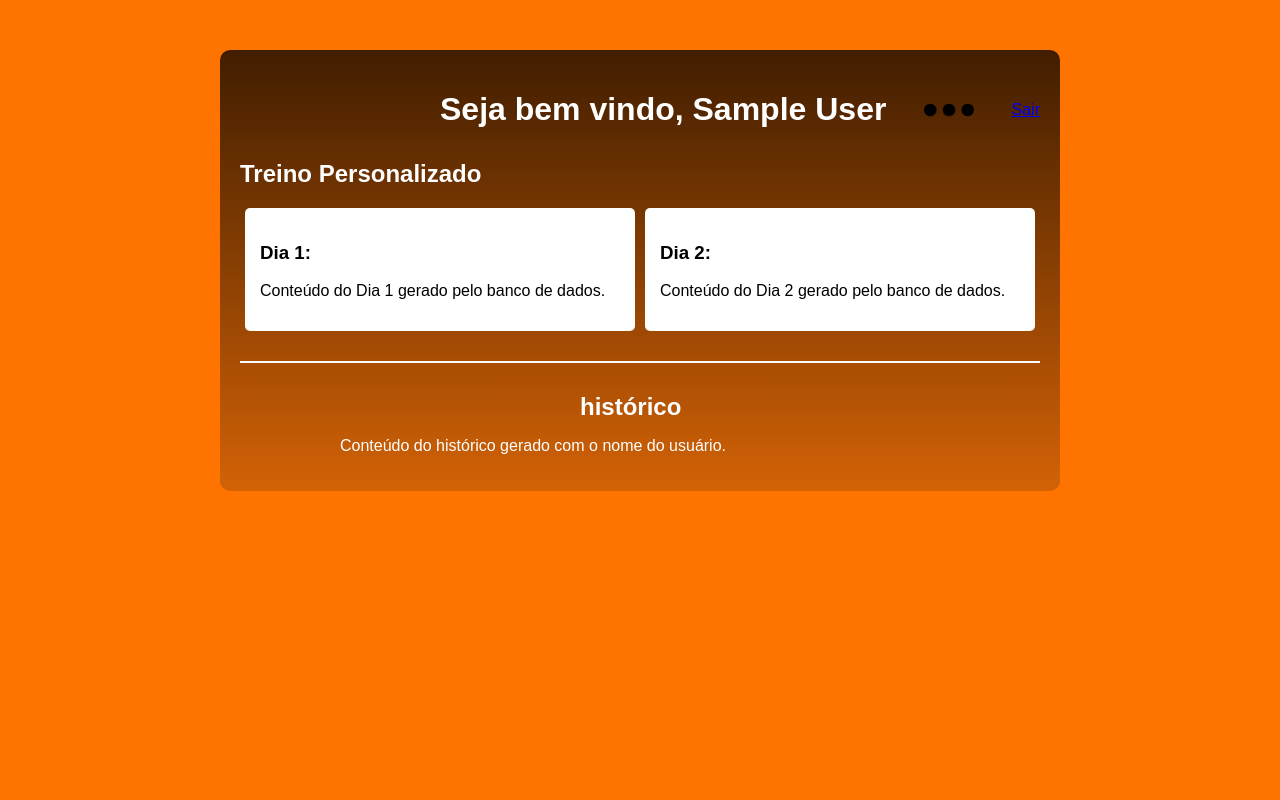
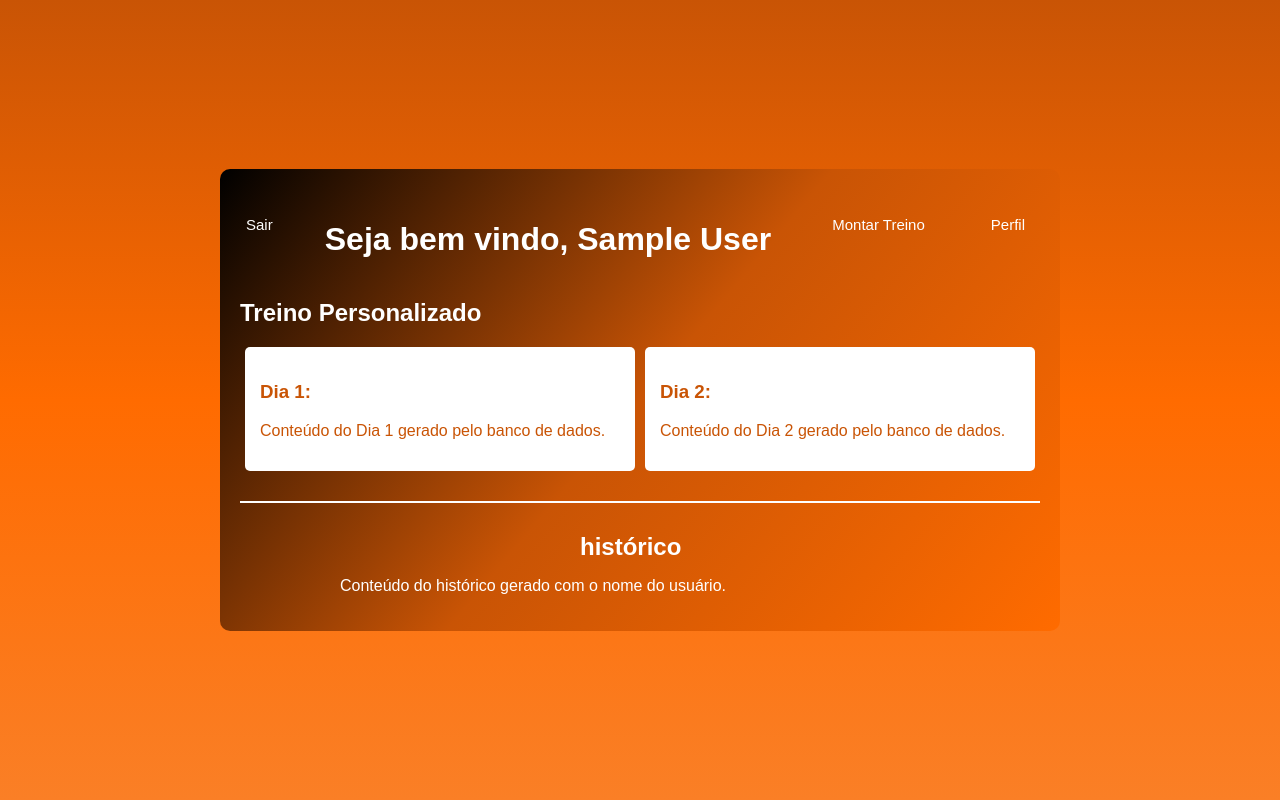
Before and after one commit to evandrolucasanacleto/Academia_Gurj-o, a PHP site: page /tela_principal.php in a window 1280 px wide. Run offline with PHP 8.4, Linux system fonts and the light colour scheme; the visitor is signed in with stand-in values (Sample User, id 1).

Commit message:
Finalizada a tela principal

```diff
--- a/app/css/tela_principal.css
+++ b/app/css/tela_principal.css
@@ -1,17 +1,20 @@
 body {
     margin: 0;
     font-family: Arial, sans-serif;
-    background-color: rgb(255, 115, 0);
+    background-image: linear-gradient(to bottom, #C95405, #FF6B00, #fa7f26);
+    height: 100vh;
+    display: flex;
+    align-items: center;
 }
 
 .container {
-    background: linear-gradient(to bottom, rgba(0, 0, 0, 0.747), rgb(211, 98, 6));
+    background-image: linear-gradient(130deg, #000000 ,#C95405, #FF6B00);
     padding: 20px;
     border-radius: 10px;
     width: 80%;
     max-width: 800px;
     margin: 50px auto;
-    color: white;
+    color: #fff;
     text-align: left; /* Alinhamento à esquerda para o texto */
 }
 
@@ -21,13 +24,59 @@ body {
     align-items: center; /* Alinha verticalmente ao centro */
 }
 
+.sair-button {
+    background: none;
+    border: none;
+    color: #fff;
+    font-size: 15px;
+    margin-bottom: 30px;
+    left: 15px;
+    cursor: pointer;
+}
+
+.sair-button:hover {
+    transform: scale(1.2);
+    transition: .3s;
+}
+
+.montar-button {
+    background: none;
+    border: none;
+    color: #fff;
+    font-size: 15px;
+    padding: 10px 15px;
+    cursor: pointer;
+    margin-bottom: 30px;
+}
+
+.montar-button:hover {
+    transform: scale(1.2);
+    transition: .3s;
+}
+
+.perfil-button {
+    background: none;
+    border: none;
+    color: #fff;
+    font-size: 15px;
+    padding: 10px 15px;
+    cursor: pointer;
+    margin-bottom: 30px;
+}
+
+.perfil-button:hover {
+    transform: scale(1.2);
+    transition: .3s;
+}
+
 .logo {
     width: 50px;
     height: auto;
 }
 
 .greeting {
-    margin-left: 200px;
+    text-align: center;
+    padding: 10px;
 }
 
 .subtitle {
@@ -41,8 +90,8 @@ body {
 }
 
 .day {
-    background-color: white;
-    color: black;
+    background-color: #fff;
+    color: #c95405;
     padding: 15px;
     border-radius: 5px;
     width: 45%; /* Ajuste a largura conforme necessário */
@@ -51,7 +100,7 @@ body {
 .separator {
     border: none;
     height: 2px;
-    background-color: white;
+    background-color: #fff;
     margin: 30px 0;
 }
 
--- a/app/html/dias_semana_treino.html
+++ b/app/html/dias_semana_treino.html
@@ -30,7 +30,6 @@
         <a href="sucesso_perfil.html">
             <button class="continuar-button">Salvar</button>
         </a>
-
     </div>
     <script src="../js/dias_semana_treino.js"></script>
 </body>
--- a/app/html/montar_perfil.html
+++ b/app/html/montar_perfil.html
@@ -13,7 +13,7 @@
     <div class="container">
         <div class="perfil-box">
 
-            <a href="cadastro_login.html">
+            <a href="../../tela_principal.php">
                 <button class="back-button">&#8592;</button>
             </a>
 
--- a/app/html/perfil_usuario.html
+++ b/app/html/perfil_usuario.html
@@ -11,7 +11,7 @@
     <div class="background">
         <div class="container">
             <div class="header">
-                <a href="tela_principal.html">
+                <a href="../../tela_principal.php">
                     <button class="back-button">&#8592;</button>
                 </a>
                 <a href=".html">
--- a/tela_principal.php
+++ b/tela_principal.php
@@ -5,6 +5,7 @@ include('protect.php');
 ?>
 <!DOCTYPE html>
 <html lang="pt-BR">
+
 <head>
     <meta charset="UTF-8">
     <meta name="viewport" content="width=device-width, initial-scale=1.0">
@@ -12,14 +13,24 @@ include('protect.php');
     <link rel="stylesheet" href="app/css/tela_principal.css">
     <link rel="shortcut icon" type="image/x-icon" href="../img/logo.ico.ico">
 </head>
+
 <body>
     <div class="container">
         <div class="header">
+
+            <a href="logout.php">
+                <button class="sair-button">Sair</button>
+            </a>
             <h1 class="greeting">Seja bem vindo, <?php echo $_SESSION['nome']; ?></h1>
-            <img src="app/img/linha.png" alt="Logo" class="logo" href="">
-            <p>
-                <a href="logout.php">Sair</a>
-            </p>
+
+            <a href="app/html/montar_perfil.html">
+                <button class="montar-button">Montar Treino</button>
+            </a>
+
+            <a href="app/html/perfil_usuario.html">
+                    <button class="perfil-button">Perfil</button>
+                </a>
+
         </div>
         <h2 class="subtitle">Treino Personalizado</h2>
 
@@ -41,4 +52,5 @@ include('protect.php');
     <script src="app/js/tela_principal.js"></script>
 </body>
 </body>
+
 </html>
```
